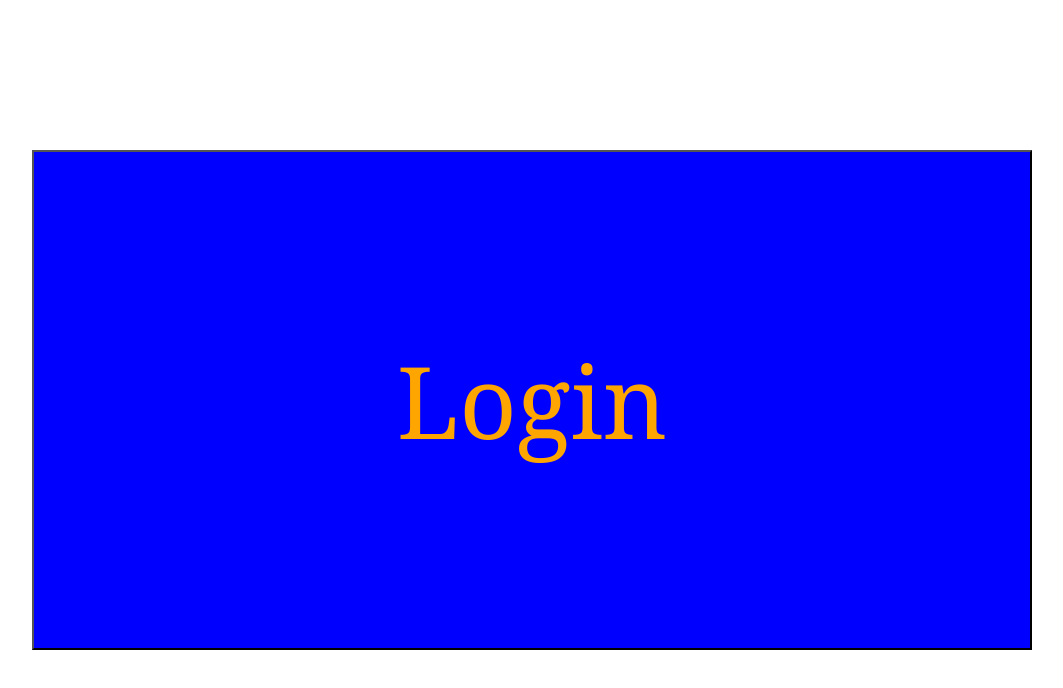
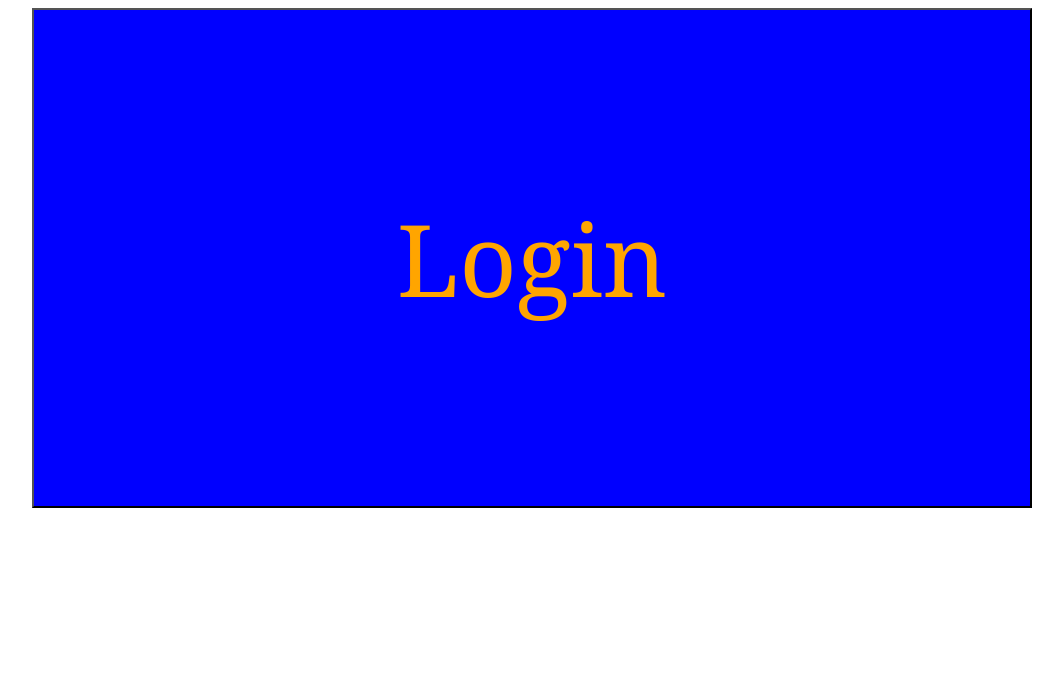
Before and after one commit to Aryan-Kanak/spotify-track-features, a plain HTML site: page index.html in a window 1280 px wide. Shown: the whole page, without its empty margins (108-1171 px from the left). Drawn offline with nearby package versions, Linux system fonts and the light colour scheme.

Commit message:
Add files via upload

```diff
--- a/app.js
+++ b/app.js
@@ -1,4 +1,4 @@
-var redirect_uri = "https://aryan-kanak.github.io/spotify-track-features";
+var redirect_uri = "http://127.0.0.1:5500/index.html";
 var client_id = "cbfc4d354b014617b66a9f3225156354";
 var client_secret = "7cd9e2657ff24a09acd76fd5eabdd3e4";
 
@@ -115,6 +115,7 @@ function search() {
     callApi("GET", 'https://api.spotify.com/v1/search?q=' + trackName + '&type=track', null,
     function() {
         if ( this.status == 200 ){
+            $('#get-features').show();
             let tracks = JSON.parse(this.responseText).tracks.items;
             let menu = document.getElementById("results");
             // remove all current options in dropdown menu
--- a/index.html
+++ b/index.html
@@ -1,35 +1,28 @@
 <!DOCTYPE html>
 <html lang="en">
     <head>
-        <title>Spotify Web API Project</title>
+        <title>Spotify Track Features</title>
+        <link rel="stylesheet" href="style.css">
         <script src="https://ajax.googleapis.com/ajax/libs/jquery/3.6.0/jquery.min.js"></script>
         <script src="https://cdn.jsdelivr.net/npm/handlebars@latest/dist/handlebars.js"></script>
         <script src="app.js"></script>
     </head>
 
     <body onload="onPageLoad()">
-        <div id="login">
-            <input type="button" onclick="requestAuthorization()" value="Login" style="
-            color:orange;
-            background-color:blue;
-            height: 500px; width: 1000px; font-size: 100px;
-            font-family: Cambria, Cochin, Georgia, Times, 'Times New Roman', serif;
-            margin: 0;
-            position: absolute;
-            top: 50%;
-            left: 50%;
-            -ms-transform: translate(-50%, -50%);
-            transform: translate(-50%, -50%);">
+        <div id="login" class="center">
+            <input id="login-button" type="button" onclick="requestAuthorization()" value="Login">
         </div>
+        <div class="center">
             <div id="stats">
                 <input id="search" type="text">
                 <input type="button" onclick="search()" value="Search">
                 <br>
                 <select id="results"></select>
-            <input type="button" onclick="getFeatures()" value="Get Features">
+                <input type="button" onclick="getFeatures()" value="Get Features" id="get-features" hidden="true">
                 <br>
+                <div id="features"></div>
             </div>
-        <div id="features"></div>
+        </div>
         <script id="features-template" type="text/x-handlebars-template">
             <p>Acousticness: {{acousticness}}</p>
             <p>Danceability: {{danceability}}</p>
--- /dev/null
+++ b/style.css
@@ -0,0 +1,11 @@
+.center {
+    display: flex;
+    justify-content: center;
+}
+
+#login-button {
+    color:orange;
+    background-color:blue;
+    height: 500px; width: 1000px; font-size: 100px;
+    font-family: Cambria, Cochin, Georgia, Times, 'Times New Roman', serif;
+}
```
Lines whose indentation alone changed are shown as unchanged.
